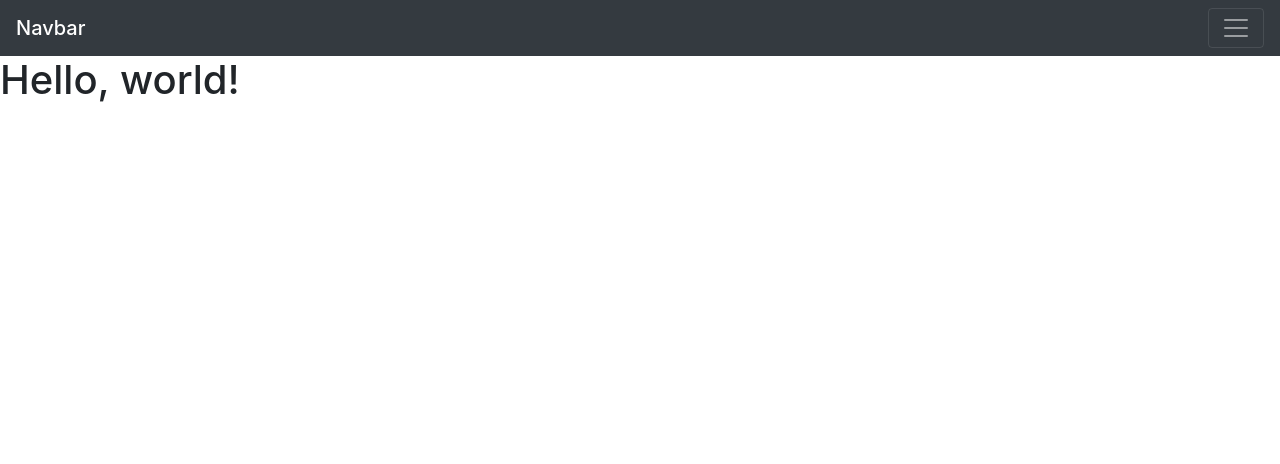
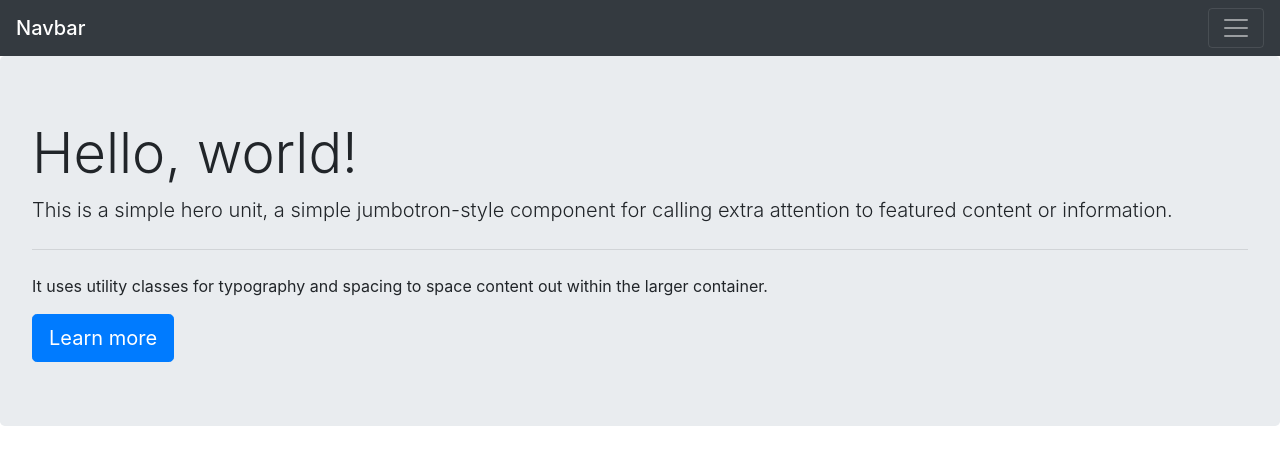
Before and after one commit to jschrbr/portfolio-bs, a plain HTML site: page index.html in a window 1280 px wide. Drawn offline with nearby package versions, Linux system fonts and the light colour scheme.

Commit message:
Added jumbotron example from bootstrap

```diff
--- a/index.html
+++ b/index.html
@@ -57,8 +57,18 @@
                 </button>
             </nav>
         </div>
-        <h1 onclick="toggleNav()">Hello, world!</h1>
-
+        <div class="jumbotron">
+            <h1 class="display-4">Hello, world!</h1>
+            <p class="lead">This is a simple hero unit, a simple jumbotron-style component for calling extra attention
+                to featured content or information.</p>
+            <hr class="my-4">
+            <p>It uses utility classes for typography and spacing to space content out within the larger container.</p>
+            <a
+                class="btn btn-primary btn-lg"
+                href="#"
+                role="button"
+            >Learn more</a>
+        </div>
     </div>
 
     <!-- Optional JavaScript -->
```
